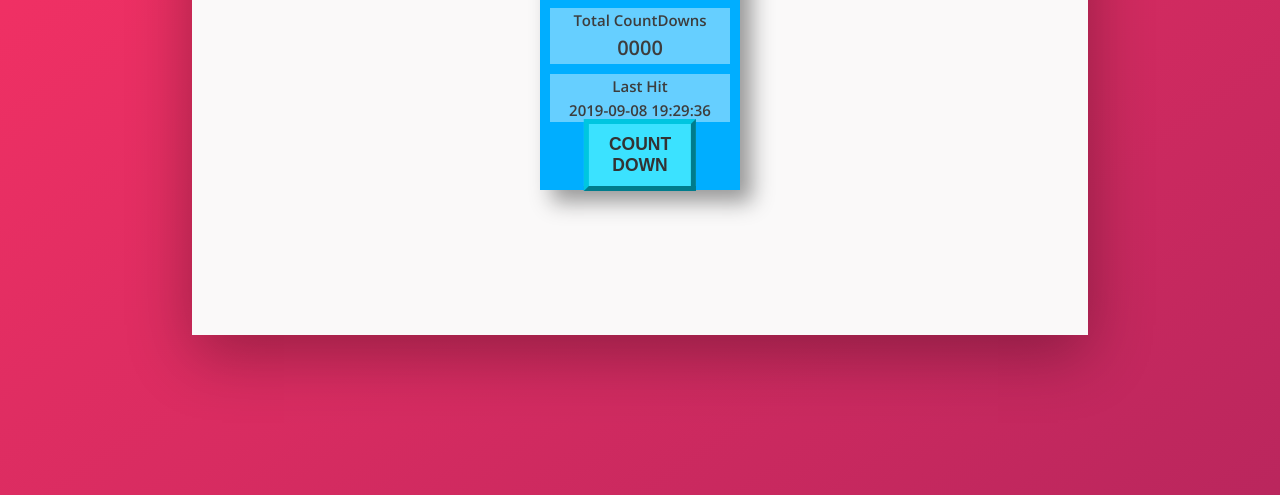
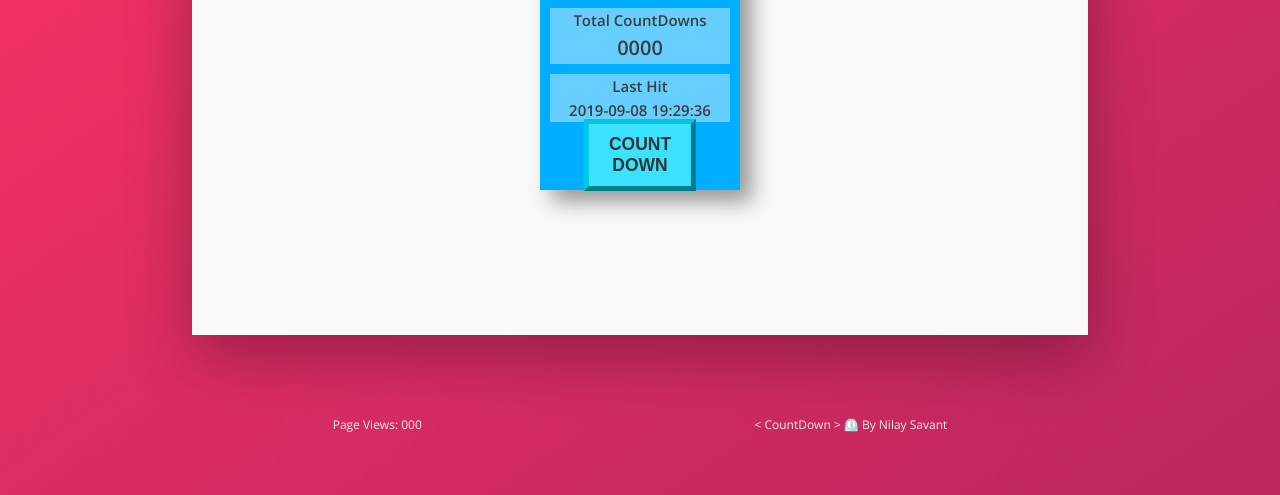
Before and after one commit to nilaysavant/express-countdown-webapp, a website: page public/index.html in a window 1280 px wide. Shown: the part 385-880 px from the top of the page. Drawn offline with nearby package versions, Linux system fonts and the light colour scheme; no server answers.

Commit message:
ADD: favicon, pageviews , credits footer

```diff
--- a/public/index.html
+++ b/public/index.html
@@ -7,9 +7,9 @@
 
     <link href="https://fonts.googleapis.com/css?family=Open+Sans:300,400,600" rel="stylesheet">
     <link rel="stylesheet" href="main.css">
-    <link rel="shortcut icon" type="image/png" href="img/favicon.png">
+    <link rel="shortcut icon" type="image/png" href="assets/favicon.png">
 
-    <title>CountDown</title>
+    <title>CountDown | Collective Cloud Counter</title>
 </head>
 
 <body>
@@ -39,6 +39,21 @@
 
     </div>
 
+    <div class="footer-container">
+        <div class="footer">
+            <div class="footer__page-views">
+                Page Views:
+                <span class="footer__page-views-number">
+                    000
+                </span>
+            </div>
+        </div>
+
+        <div class="footer">
+            &lt; CountDown &gt; ⏲️ By Nilay Savant
+        </div>
+    </div>
+
     <script src="./script.js"></script>
 </body>
 
--- a/scss/_components.scss
+++ b/scss/_components.scss
@@ -59,3 +59,31 @@
 .total-countdowns {
     font-size: 2rem;
 }
+
+
+// footer -----------------------------------------------------
+.footer-container {
+    display: flex;
+    align-items: center;
+    justify-content: space-evenly;
+}
+
+.footer {
+
+    white-space: nowrap;
+    text-align: center;
+    font-size: 1.2rem;
+    font-weight: 500;
+    color: var(--color-grey-light-3);
+    margin-bottom: 2rem;
+}
+
+.footer-2 {
+    color: var(--color-grey-light-3);
+    text-align: center;
+    font-size: 1.2rem;
+
+    &__page-views {}
+
+    &__page-views-number {}
+}
```
Also changed, not shown: public/assets/favicon.png (added), public/main.css, 1 other file.
